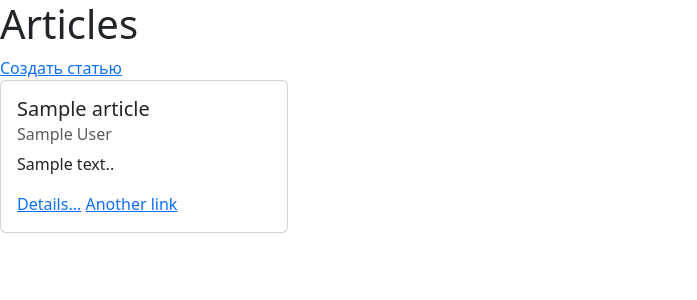
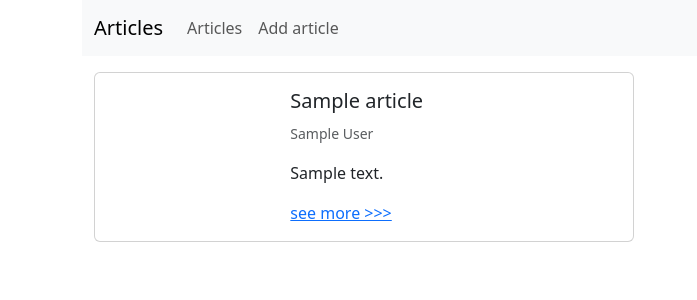
Before and after one commit to csor123/Articles, a Django app: page / in a window 1280 px wide. Shown: the top 300 px of the page, without its empty margins (0-697 px from the left). Run offline with Django 4.2, Linux system fonts and the light colour scheme; tables that the repository leaves empty hold one stand-in row (values such as "Sample post"); parts of the project's set-up code (start-up, migrations or seed data) failed here and were passed over.

Commit message:
new commit

```diff
--- /dev/null
+++ b/source/webapp/templates/base.html
@@ -0,0 +1,44 @@
+<!doctype html>
+<html lang="en">
+<head>
+    <meta charset="utf-8">
+    <meta name="viewport" content="width=device-width, initial-scale=1">
+    <title>{% block title %}{% endblock %}</title>
+    <link href="https://cdn.jsdelivr.net/npm/bootstrap@5.3.2/dist/css/bootstrap.min.css" rel="stylesheet"
+          integrity="sha384-T3c6CoIi6uLrA9TneNEoa7RxnatzjcDSCmG1MXxSR1GAsXEV/Dwwykc2MPK8M2HN" crossorigin="anonymous">
+</head>
+<body>
+<div class="container">
+    <nav class="navbar navbar-expand-lg bg-body-tertiary">
+        <div class="container">
+            <a class="navbar-brand" href="{% url 'index' %}">Articles</a>
+            <button class="navbar-toggler" type="button" data-bs-toggle="collapse" data-bs-target="#navbarNav"
+                    aria-controls="navbarNav" aria-expanded="false" aria-label="Toggle navigation">
+                <span class="navbar-toggler-icon"></span>
+            </button>
+            <div class="collapse navbar-collapse" id="navbarNav">
+                <ul class="navbar-nav">
+                    <li class="navbar-nav">
+                        {% block menu %}{% endblock %}
+                    </li>
+                    <li class="nav-item">
+                        <a class="nav-link" href="{% url 'index' %}">Articles</a>
+                    </li>
+                    <li class="nav-item">
+                        <a class="nav-link" href="{% url 'article_create' %}">Add article</a>
+                    </li>
+                </ul>
+            </div>
+        </div>
+    </nav>
+    <div class="container my-3">
+        <div class="row g-2">
+            {% block content %}
+            {% endblock %}</div>
+    </div>
+    <script src="https://cdn.jsdelivr.net/npm/bootstrap@5.3.2/dist/js/bootstrap.bundle.min.js"
+            integrity="sha384-C6RzsynM9kWDrMNeT87bh95OGNyZPhcTNXj1NW7RuBCsyN/o0jlpcV8Qyq46cDfL"
+            crossorigin="anonymous"></script>
+</div>
+</body>
+</html>
--- a/source/webapp/templates/index.html
+++ b/source/webapp/templates/index.html
@@ -1,27 +1,23 @@
-<!doctype html>
-<html lang="en">
-  <head>
-    <meta charset="utf-8">
-    <meta name="viewport" content="width=device-width, initial-scale=1">
-    <title>Articles</title>
-    <link href="https://cdn.jsdelivr.net/npm/bootstrap@5.3.2/dist/css/bootstrap.min.css" rel="stylesheet" integrity="sha384-T3c6CoIi6uLrA9TneNEoa7RxnatzjcDSCmG1MXxSR1GAsXEV/Dwwykc2MPK8M2HN" crossorigin="anonymous">
-  </head>
-  <body>
-  <h1>Articles</h1>
-  <a href="{% url 'article_create' %}">Создать статью</a>
+{% extends 'base.html' %}
+{% block title %}Products{% endblock %}
+{% block content %}
     {% for article in articles %}
-        <div class="card" style="width: 18rem;">
-          <div class="card-body">
-            <h5 class="card-title">{{ article.title }}</h5>
-            <h6 class="card-subtitle mb-2 text-body-secondary">{{ article.author }}</h6>
-            <p class="card-text">{{ article.content }}.</p>
-{#            <a href="article/{{ article.id }}" class="details">Details</a>#}
-            <a href="{% url 'article_view' pk=article.pk %}" class="details">Details...</a>
-            <a href="#" class="card-link">Another link</a>
-          </div>
+        <div class="col-md-6">
+            <div class="card mb-3" style="max-width: 540px;">
+                <div class="row g-0">
+                    <div class="col-md-4">
+                        <img src="{{ article.image }}" class="img-fluid rounded-start" alt="">
+                    </div>
+                    <div class="col-md-8">
+                        <div class="card-body">
+                            <h5 class="card-title">{{ article.title }}</h5>
+                            <p class="card-text"><small class="text-body-secondary">{{article.author}}</small></p>
+                            <p class="card-text">{{article.content}}</p>
+                            <a href="{% url 'article_view' pk=article.pk %}" class="card-link">see more >>></a>
+                        </div>
+                    </div>
+                </div>
+            </div>
         </div>
-
     {% endfor %}
-    <script src="https://cdn.jsdelivr.net/npm/bootstrap@5.3.2/dist/js/bootstrap.bundle.min.js" integrity="sha384-C6RzsynM9kWDrMNeT87bh95OGNyZPhcTNXj1NW7RuBCsyN/o0jlpcV8Qyq46cDfL" crossorigin="anonymous"></script>
-  </body>
-</html>
+{% endblock %}
```
Also changed, not shown: source/webapp/forms.py (added, +27 -0 lines), source/webapp/templates/article_create.html (+9 -9 lines), source/webapp/templates/article_view.html (+11 -12 lines).
